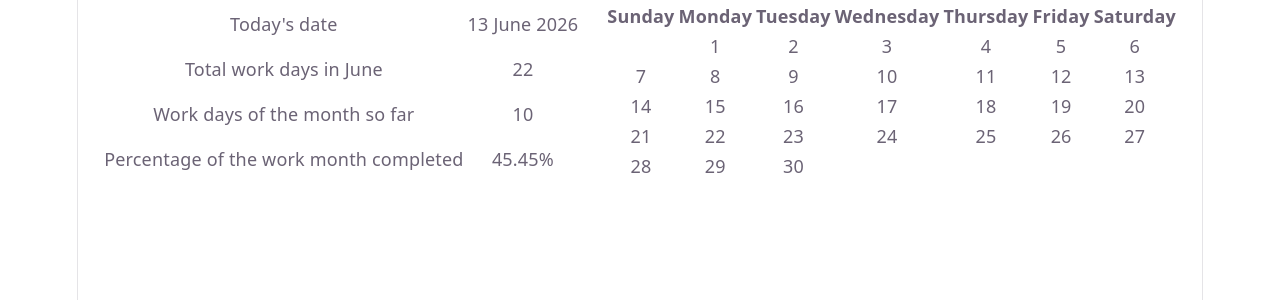
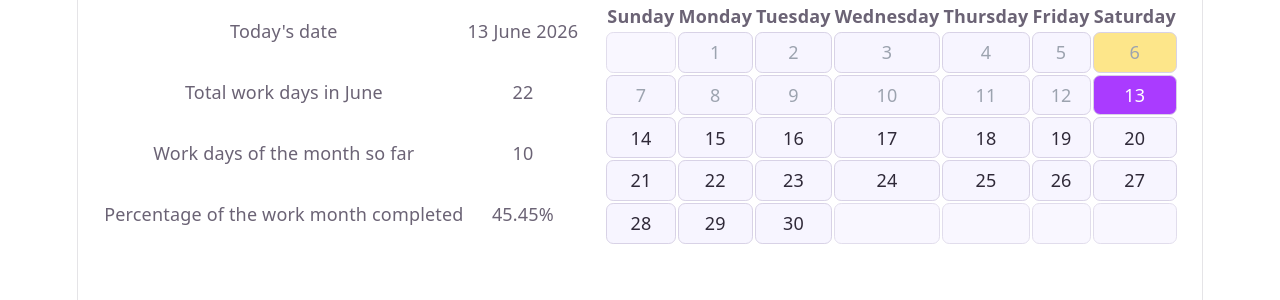
Before and after one commit to hwbrent/tempo, a React (Vite) app: page / in a window 1280 px wide. Shown: the top 300 px of the page. Built offline with nearby package versions, Linux system fonts and the light colour scheme.

Commit message:
Assign colours to different days
Seems that im calculating the weekend days wrong

```diff
--- a/src/App.css
+++ b/src/App.css
@@ -1,5 +1,59 @@
+:root {
+  --calendar-day-bg: #f7f5ff;
+  --calendar-day-border: #d8d2e6;
+  --calendar-day-weekend: #fde68a;
+  --calendar-day-past: #9ca3af;
+  --calendar-day-today-bg: #aa3bff;
+  --calendar-day-today-text: #ffffff;
+  --calendar-day-future: #2f2938;
+  --calendar-day-not-in-month: #cbd5e1;
+}
+
+@media (prefers-color-scheme: dark) {
+  :root {
+    --calendar-day-bg: #1f2937;
+    --calendar-day-border: #374151;
+    --calendar-day-weekend: #7c2d12;
+    --calendar-day-past: #9ca3af;
+    --calendar-day-today-bg: #c084fc;
+    --calendar-day-today-text: #111827;
+    --calendar-day-future: #f3f4f6;
+    --calendar-day-not-in-month: #4b5563;
+  }
+}
+
 #app {
   display: flex;
   flex-direction: row;
   justify-content: space-evenly;
 }
+
+.calendar-day {
+  background-color: var(--calendar-day-bg);
+  border: 1px solid var(--calendar-day-border);
+  border-radius: 0.4rem;
+  color: var(--calendar-day-future);
+  padding: 0.35rem 0.45rem;
+}
+
+.calendar-day.weekend {
+  background-color: var(--calendar-day-weekend);
+}
+
+.calendar-day.past {
+  color: var(--calendar-day-past);
+}
+
+.calendar-day.today {
+  background-color: var(--calendar-day-today-bg);
+  color: var(--calendar-day-today-text);
+}
+
+.calendar-day.future {
+  color: var(--calendar-day-future);
+}
+
+.calendar-day.not-in-month {
+  color: var(--calendar-day-not-in-month);
+  opacity: 0.75;
+}
```
